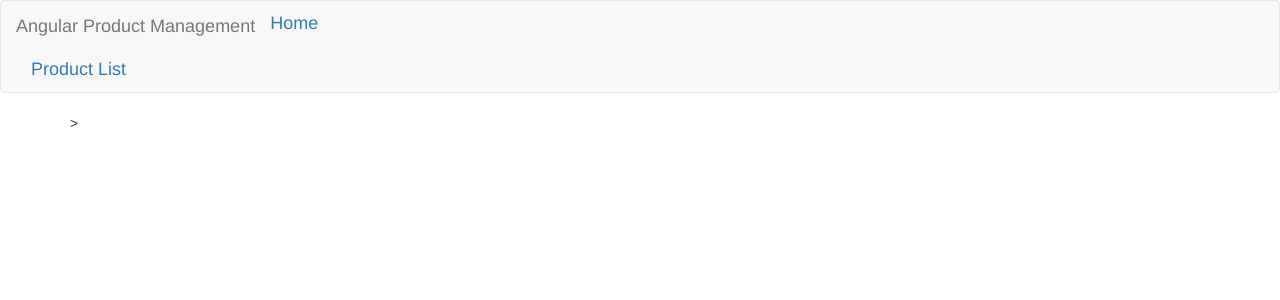
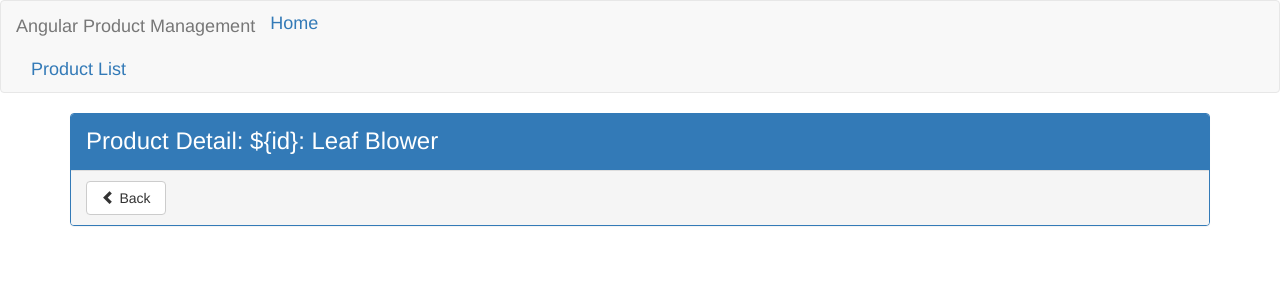
Before and after one commit to junaid109/angular-product-mamagement, an Angular app: page /products/1 in a window 1280 px wide. Shown: the top 300 px of the page. Built offline with nearby package versions, Linux system fonts and the light colour scheme.

Commit message:
added product guard service

```diff
--- a/src/app/app.module.ts
+++ b/src/app/app.module.ts
@@ -9,6 +9,7 @@ import { ConvertToSpacesPipe } from './shared/convert-to-spaces.pipe';
 import { StarComponent } from './shared/star.component';
 import { ProductDetailComponent } from './products/product-detail/product-detail.component';
 import { WelcomeComponent } from './home/welcome.component';
+import { ProductGuardService } from './products/product-guard.service';
 
 @NgModule({
   declarations: [
@@ -24,14 +25,16 @@ import { WelcomeComponent } from './home/welcome.component';
     FormsModule,
     HttpClientModule,
     RouterModule.forRoot([
-      { path: 'products', component: ProductListComponent},
+      { path: 'products',
+      canActivate: [ ProductGuardService ],
+      component: ProductListComponent},
       { path: 'products/:id', component: ProductDetailComponent},
       { path: 'welcome', component: WelcomeComponent},
       { path: '', redirectTo: 'welcome', pathMatch: 'full'},
-      { path: '***', redirectTo: 'welcome', pathMatch: 'full'}
+      { path: '**', redirectTo: 'welcome', pathMatch: 'full'}
     ])
   ],
-  providers: [],
+  providers: [ProductGuardService],
   bootstrap: [AppComponent]
 })
 export class AppModule { }
--- a/src/app/products/product-detail/product-detail.component.html
+++ b/src/app/products/product-detail/product-detail.component.html
@@ -2,4 +2,9 @@
   <div class='panel-heading'>
     {{pageTitle + ': ' + product.productName}}
   </div>
-</div>>
+  <div class='panel-footer'>
+      <a class='btn btn-default' (click)='onBack()' style='width:80px'>
+        <i class='glyphicon glyphicon-chevron-left'></i> Back
+      </a>
+  </div>
+</div>
--- a/src/app/products/product-detail/product-detail.component.ts
+++ b/src/app/products/product-detail/product-detail.component.ts
@@ -1,5 +1,5 @@
 import { Component, OnInit } from '@angular/core';
-import { ActivatedRoute } from '@angular/router';
+import { ActivatedRoute, Router } from '@angular/router';
 import { IProduct } from '../../products/products';
 
 @Component({
@@ -11,11 +11,25 @@ export class ProductDetailComponent implements OnInit {
   pageTitle: string = 'Product Detail';
   product: IProduct;
 
-  constructor(private _route: ActivatedRoute) {}
+  constructor(private _route: ActivatedRoute, private _router: Router) { }
 
   ngOnInit() {
     const id = +this._route.snapshot.paramMap.get('id');
     this.pageTitle += ': ${id}';
+    this.product = {
+      'productId': id,
+      'productName': 'Leaf Blower',
+      'productCode': 'GDN-001',
+      'releaseDate': 'October 2017',
+      'description': 'High performance leaf blower',
+      'price': 39.99,
+      'starRating': 3.4,
+      'imageUrl': 'www.google.com/image'
+    };
+  }
+
+  onBack(): void {
+      this._router.navigate(['/products']);
   }
 
 }
--- /dev/null
+++ b/src/app/products/product-guard.service.ts
@@ -0,0 +1,19 @@
+import { Injectable } from '@angular/core';
+import { CanActivate, ActivatedRouteSnapshot, Router } from '@angular/router';
+
+@Injectable()
+export class ProductGuardService implements CanActivate {
+
+  constructor(private _router: Router) { }
+
+  canActivate(route: ActivatedRouteSnapshot): boolean {
+    const id = +route.url[1].path;
+    if (isNaN(id) || id < 1) {
+      alert('invalid product id');
+      this._router.navigate(['/products']);
+      return false;
+    }
+    return true;
+  }
+
+}
--- a/src/app/products/product-list.component.html
+++ b/src/app/products/product-list.component.html
@@ -47,7 +47,8 @@
                         <td>{{ product.productCode | lowercase | convertToSpaces }}</td>
                         <td>{{ product.releaseDate }}</td>
                         <td>{{ product.price | currency:'GBP':true:'1.2-2'}}</td>
-                        <td><pm-star [rating]='product.starRating' (ratingClicked)='onRatingClicked($event)'>
+                        <td><pm-star [rating]='product.starRating'
+                            (ratingClicked)='onRatingClicked($event)'>
                           </pm-star></td>
                     </tr>
                 </tbody>
```
Also changed, not shown: 1 other file (tests, documents, lock files or other folders).
